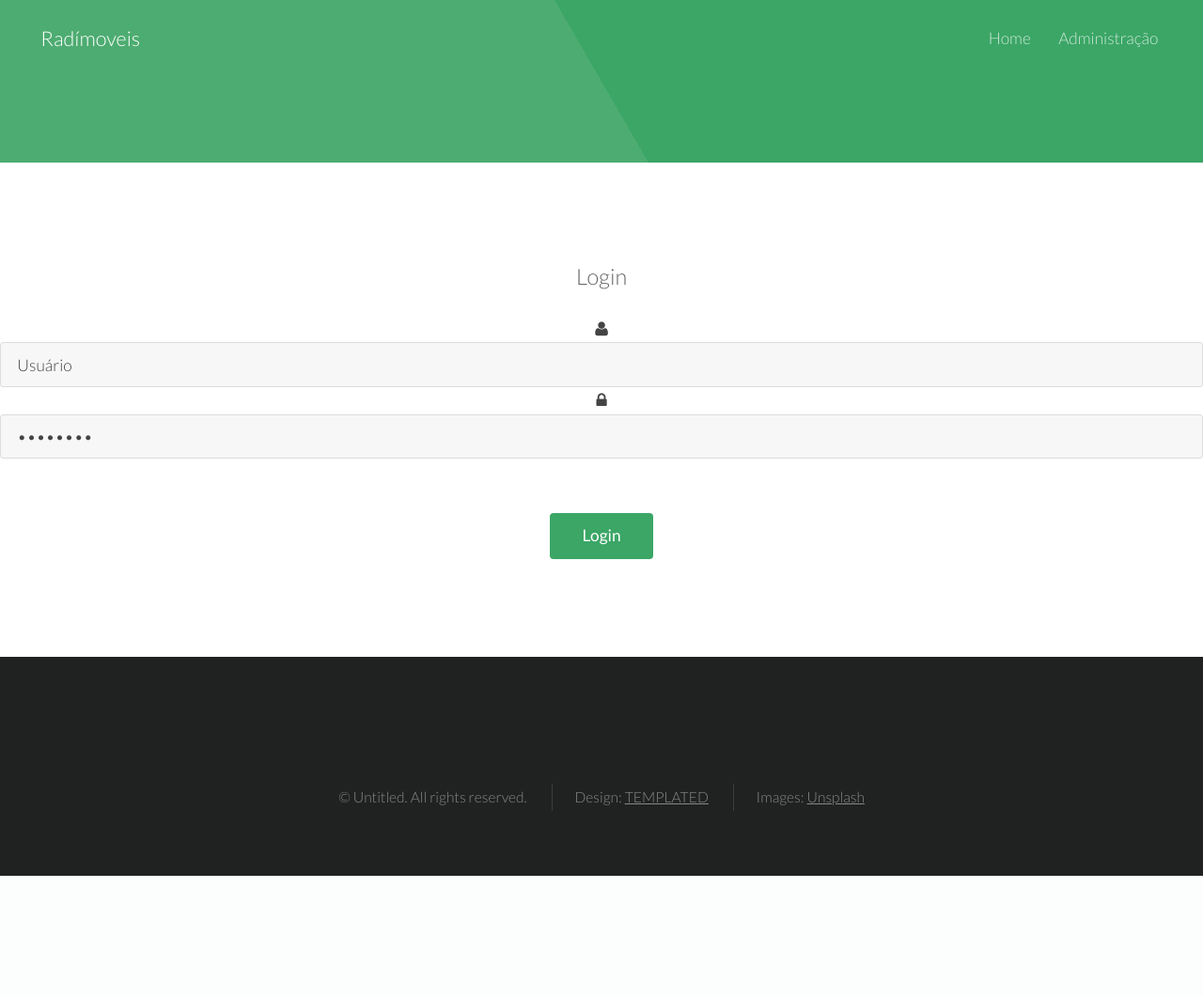
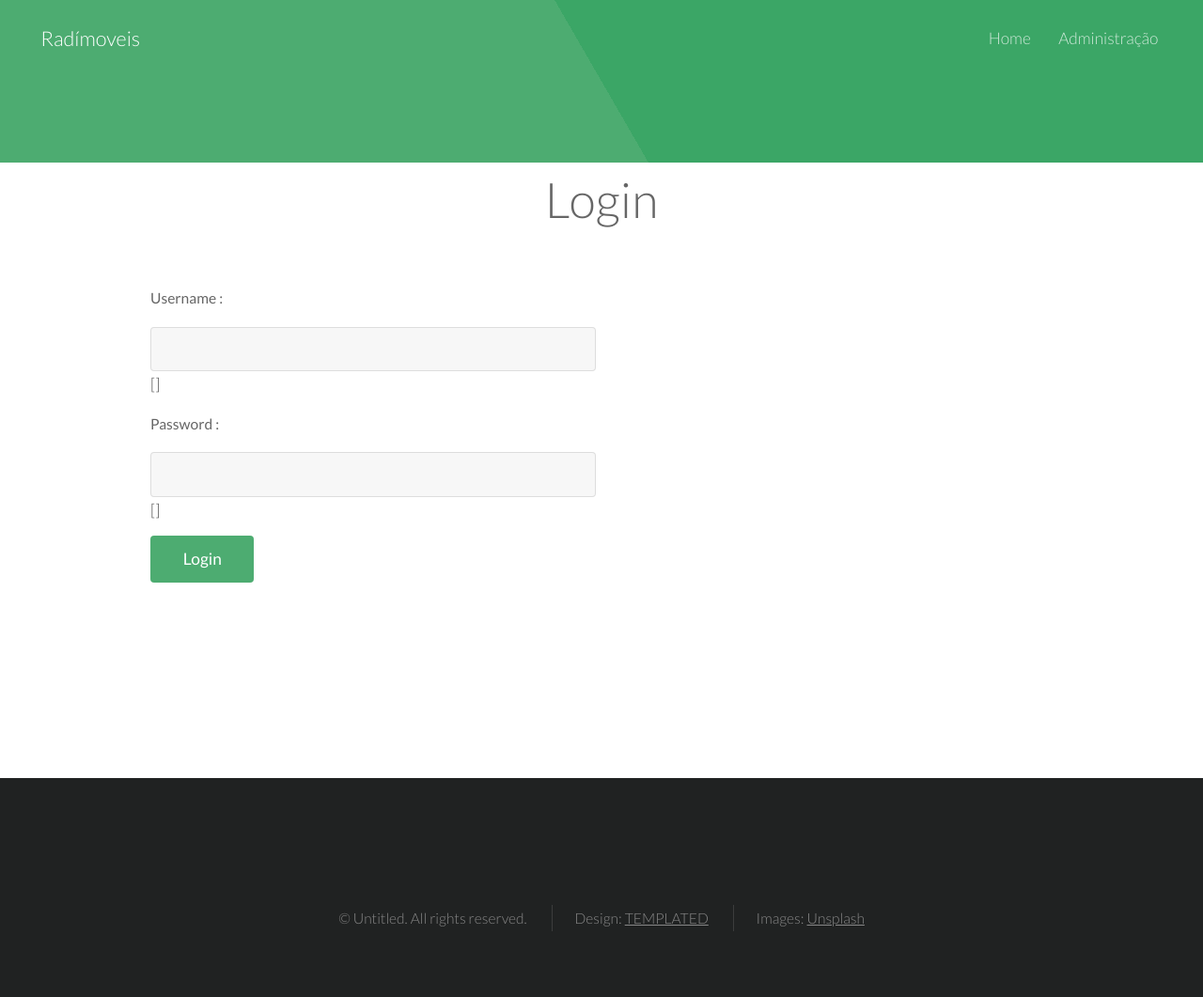
Before and after one commit to RafaDias/radimoveis, a Django app: template radimoveis/accounts/templates/accounts/login.html in a window 1280 px wide. Shown: the whole page at 94% size. Before the commit the page ends 932 px from the top, so only its background shows below. Run offline with Django 3.2, Linux system fonts and the light colour scheme; the template is opened without the code that fills it, so the values that code supplies are empty, except form fields; tables that the repository leaves empty hold one stand-in row (values such as "Sample post"); form fields are guessed from the names that the template uses.

Commit message:
Ajustes na página de login, e inserção das rotas de login e logout

```diff
--- a/radimoveis/accounts/templates/accounts/login.html
+++ b/radimoveis/accounts/templates/accounts/login.html
@@ -4,34 +4,34 @@
     <section id="one" class="wrapper style1 align-center">
 
     </section>
-    <section id="two" class="wrapper style2 align-center">
-        <div class="login">
-            <div class="main-agileits">
-                <div class="form-w3agile">
-                    <h3>Login</h3>
-                    <form action="#" method="post">
-                        {% csrf_token %}
-                        <div class="key">
-                            <i class="fa fa-user" aria-hidden="true"></i>
-                            <input type="text" value="Usuário" name="username" id="id_username"
-                                   onfocus="this.value = '';"
-                                   onblur="if (this.value == '') {this.value = 'Email';}" required="">
-                            <div class="clearfix"></div>
-                        </div>
-                        <div class="key">
-                            <i class="fa fa-lock" aria-hidden="true"></i>
-                            <input type="password" value="Password" name="password" id="id_password"
-                                   onfocus="this.value = '';"
-                                   onblur="if (this.value == '') {this.value = 'Password';}" required="">
-                            <div class="clearfix"></div>
-                            <br/>{{ form.username.error }}
-                        </div>
-                        <br/>
-                        <input type="submit" value="Login">
-                        <span class="alert-danger">{{ form.non_field_errors }}</span>
-                    </form>
+    <header class="major">
+        <h2>Login</h2>
+    </header>
+    <section id="main" class="login">
+        <div class="container">
+            <!-- Form -->
+            <form action="." method="post" enctype="multipart/form-data">
+                {% csrf_token %}
+                {{ form.non_field_errors }}
+                <div class="row uniform 50%">
+                    <div class="6u$">
+                        <label for="{{ form.username.id_for_label }}">{{ form.username.label }} :</label>
+                        {{ form.username }}
+                        {{ form.username.errors }}
+                    </div>
+                    <div class="6u$">
+                        <label for="{{ form.password.id_for_label }}">{{ form.password.label }} :</label>
+                        {{ form.password }}
+                        {{ form.password.errors }}
+                    </div>
+                    <div class="6u$">
+                        <ul class="actions">
+                            <li><input type="submit" value="Login" class="special"/></li>
+                        </ul>
+                    </div>
                 </div>
-            </div>
+            </form>
         </div>
+        <div class="wrapper"></div>
     </section>
 {% endblock %}
--- a/radimoveis/settings.py
+++ b/radimoveis/settings.py
@@ -120,3 +120,9 @@ USE_TZ = True
 # https://docs.djangoproject.com/en/1.10/howto/static-files/
 
 STATIC_URL = '/static/'
+
+
+#auth
+LOGIN_URL = 'accounts:login'
+LOGIN_REDIRECT_URL = 'imoveis:dashboard'
+LOGOUT_URL = 'accounts:logout'
```
